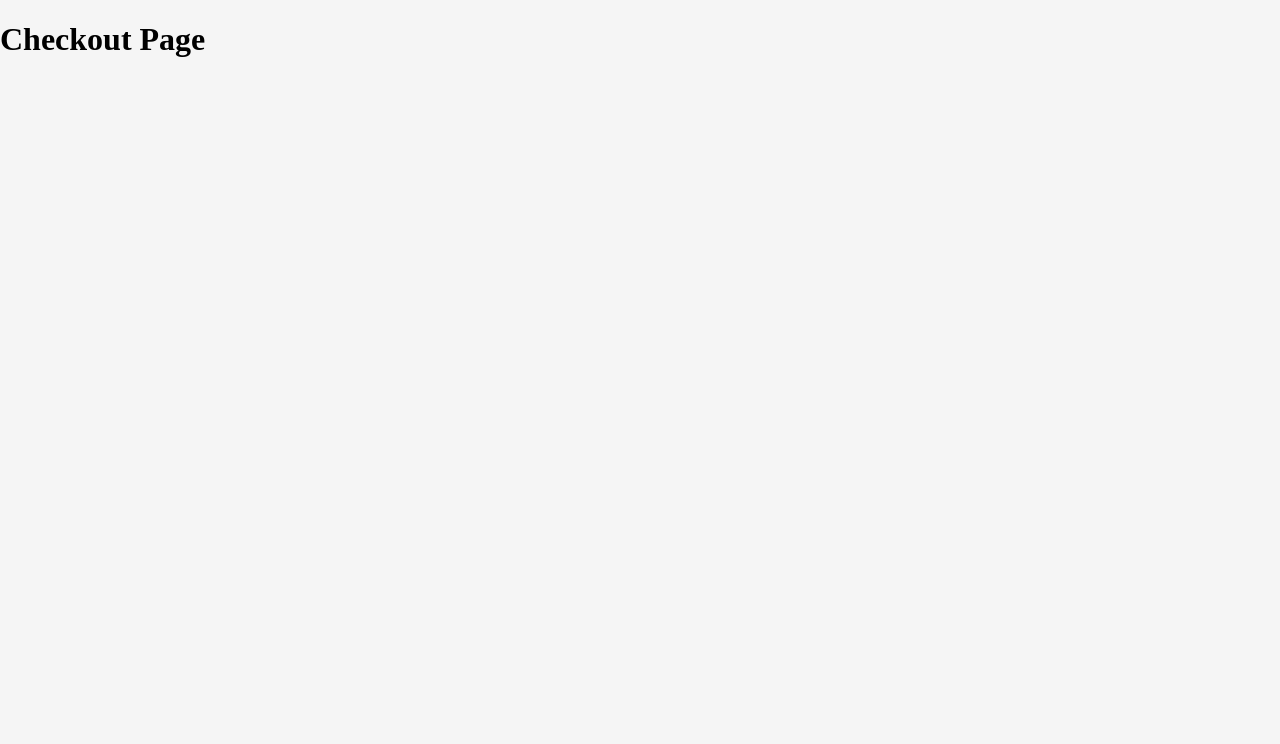
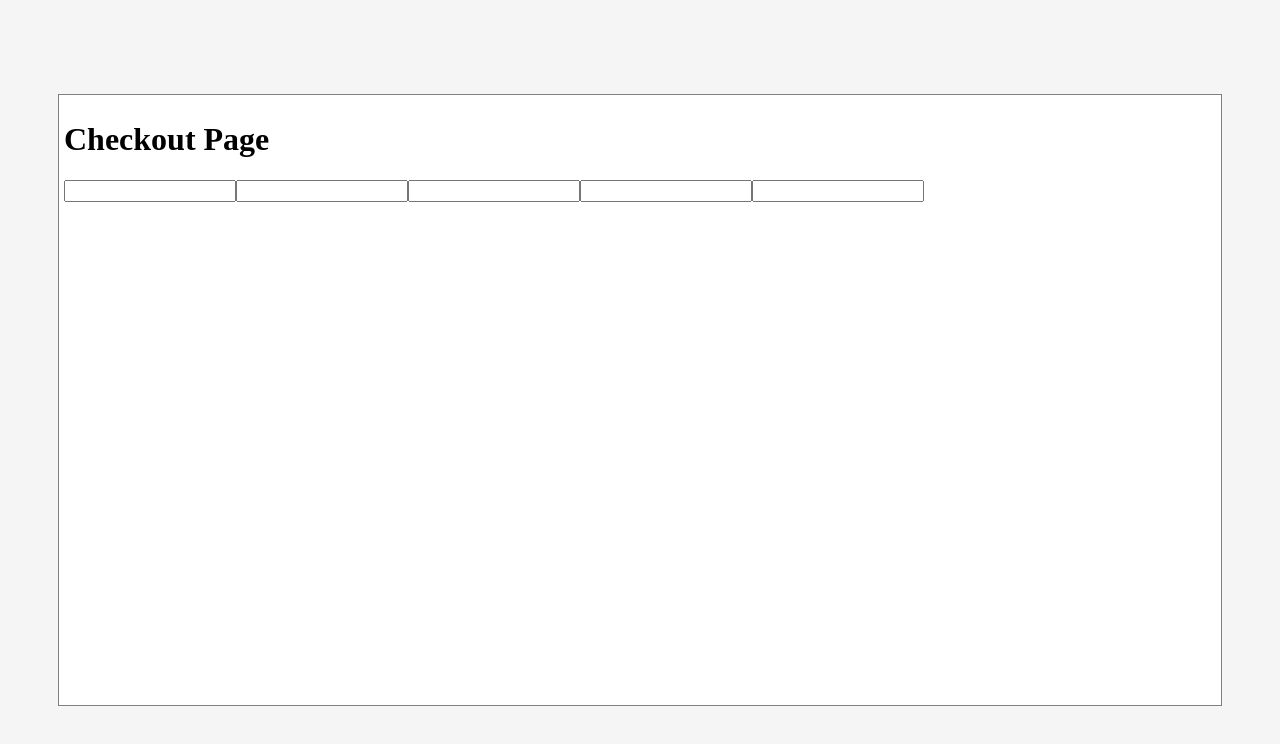
Before and after one commit to Willianwg/horizon, a React (Vite) app in the folder frontend/: page /details/1/checkout in a window 1280 px wide. Shown: the top 744 px of the page. Built offline with nearby package versions, Linux system fonts and the light colour scheme.

Commit message:
Micro modificacoes na pagina checkout

```diff
--- a/frontend/src/pages/Checkout.tsx
+++ b/frontend/src/pages/Checkout.tsx
@@ -5,6 +5,31 @@ export function Checkout (){
     globalStyles();
 
     return (
-        <h1>Checkout Page</h1>
+        <Page>
+          <Container>
+          <h1>Checkout Page</h1>
+          <input />
+          <input />
+          <input />
+          <input />
+          <input />
+          </Container>
+        </Page>
     )
 }
+
+const Page = styled("div",{
+    display:"grid",
+    height:"100vh",
+    alignItems:"center",
+});
+
+const Container = styled("form",{
+    height:600,
+    width:"90%",
+    background:"white",
+    margin:"auto",
+    border:"1px solid grey",
+    padding:5,
+
+});
```
